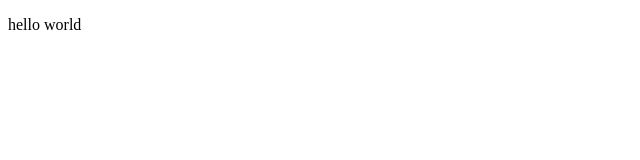
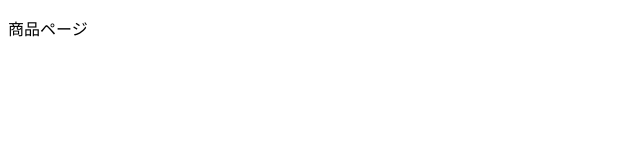
Before and after one commit to nobuhiroaraki/ec-site-frontend, a React (Create React App) app: page / in a window 1280 px wide. Shown: the top 160 px of the page, without its empty margins (0-640 px from the left). Built offline with nearby package versions, Linux system fonts and the light colour scheme.

Commit message:
[wip]Productsページ追加

```diff
--- a/src/App.tsx
+++ b/src/App.tsx
@@ -1,7 +1,8 @@
 import React from "react";
+import { Products } from "./components/pages/Products";
 
 function App() {
-  return <p>hello world</p>;
+  return <Products />;
 }
 
 export default App;
--- /dev/null
+++ b/src/components/pages/Products.tsx
@@ -0,0 +1,5 @@
+import { FC, memo } from "react";
+
+export const Products: FC = memo(() => {
+  return <p>商品ページ</p>;
+});
```
